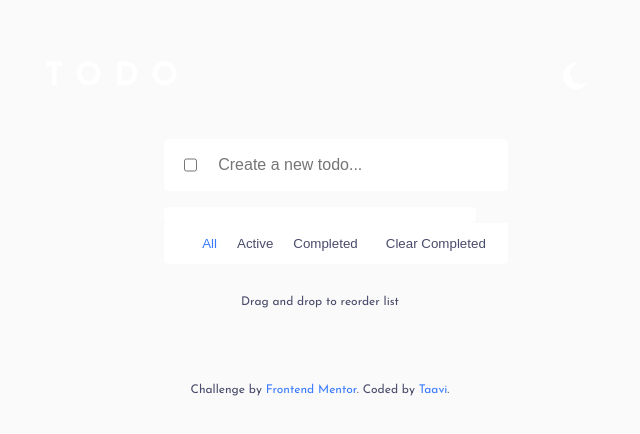
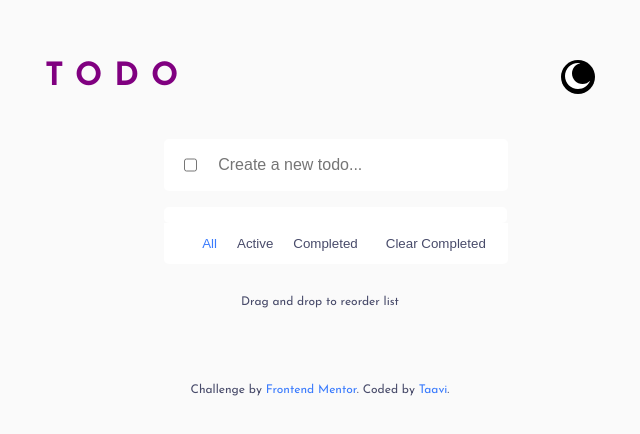
Before and after one commit to KaerailearS/FrontEndMentor-ToDoApp, a plain HTML site: page index.html in a window 1280 px wide. Shown: the whole page, without its empty margins (320-960 px from the left). Drawn offline with Linux system fonts and the light colour scheme.

Commit message:
Slight polish

```diff
--- a/style.css
+++ b/style.css
@@ -47,12 +47,14 @@ header {
 }
 
 header h1 {
-  color: white;
+  color: purple;
   letter-spacing: 12px;
 }
 
 .todo__theme-toggle-button {
-  background: none;
+  background: black;
+  border-radius: 100%;
+  padding: 3px 4px 2px;
   border: none;
   cursor: pointer;
 }
@@ -86,7 +88,7 @@ header h1 {
 
 /* === Todo List Section === */
 .todo__list-container {
-  width: 100%;
+  width: 110%;
   max-width: 550px;
   background-color: var(--todo-bg);
   border-radius: 5px;
```
